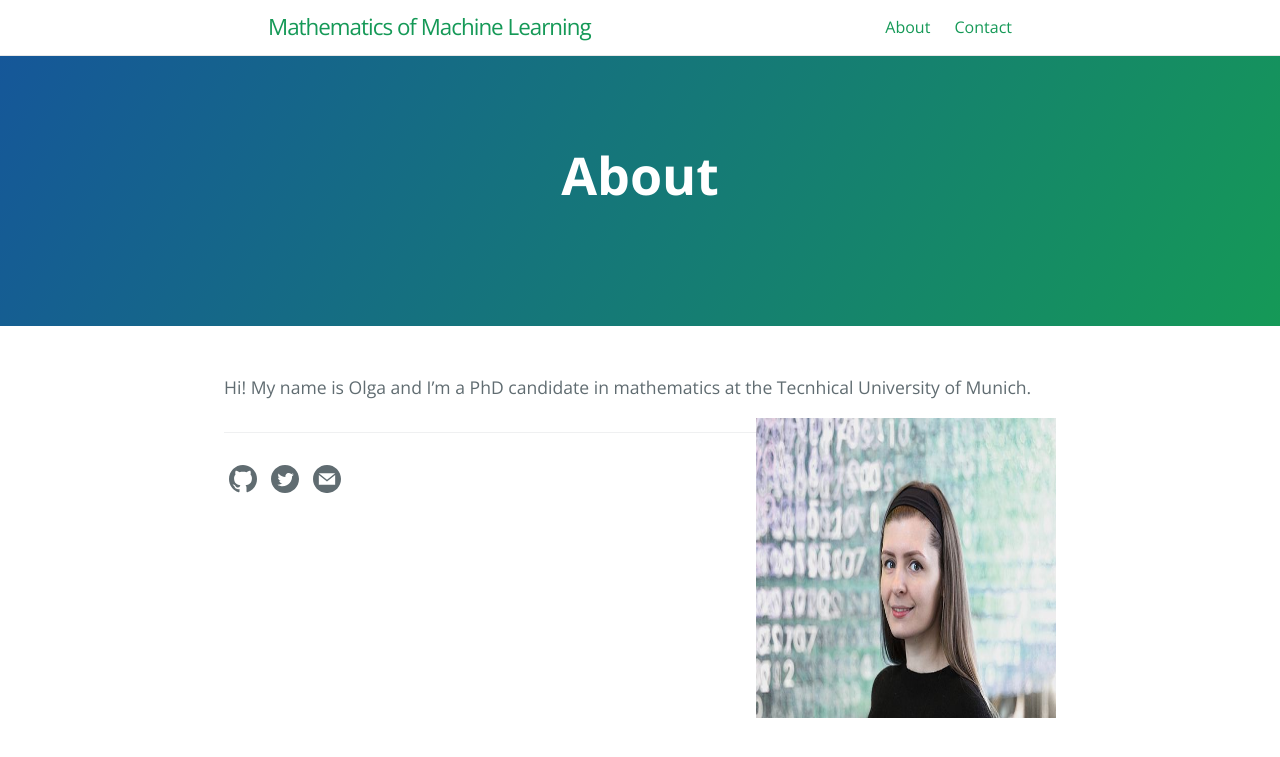
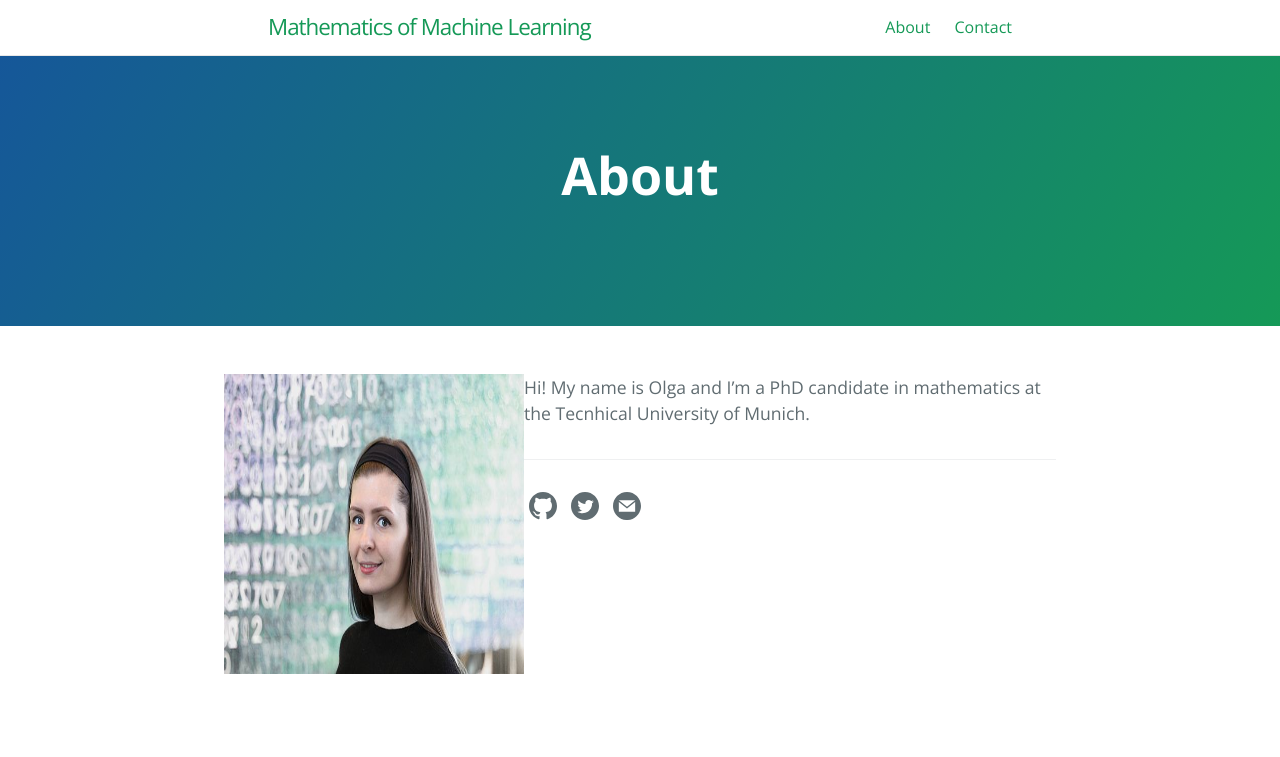
Before and after one commit to olgagraf/olgagraf.github.io, a Jekyll site: the page built from about.md, in a window 1280 px wide. Shown: the top 757 px of the page. Built offline with Jekyll 4.4.1, drawn with Linux system fonts in a browser that asks for light colours.

Commit message:
Update about.md

```diff
--- a/about.md
+++ b/about.md
@@ -7,9 +7,9 @@
 order: 0
 ---
 
+<img align="left" src="assets/images/numbers14.jpg" width="300" height="300">
 Hi! My name is Olga and I'm a PhD candidate in mathematics at the Tecnhical University of Munich.
 
-<img style="float: right;" src="assets/images/numbers14.jpg" width="300" height="300">
 
 <!---
 [Go to the Home Page]({{ '/' | absolute_url }})
```
